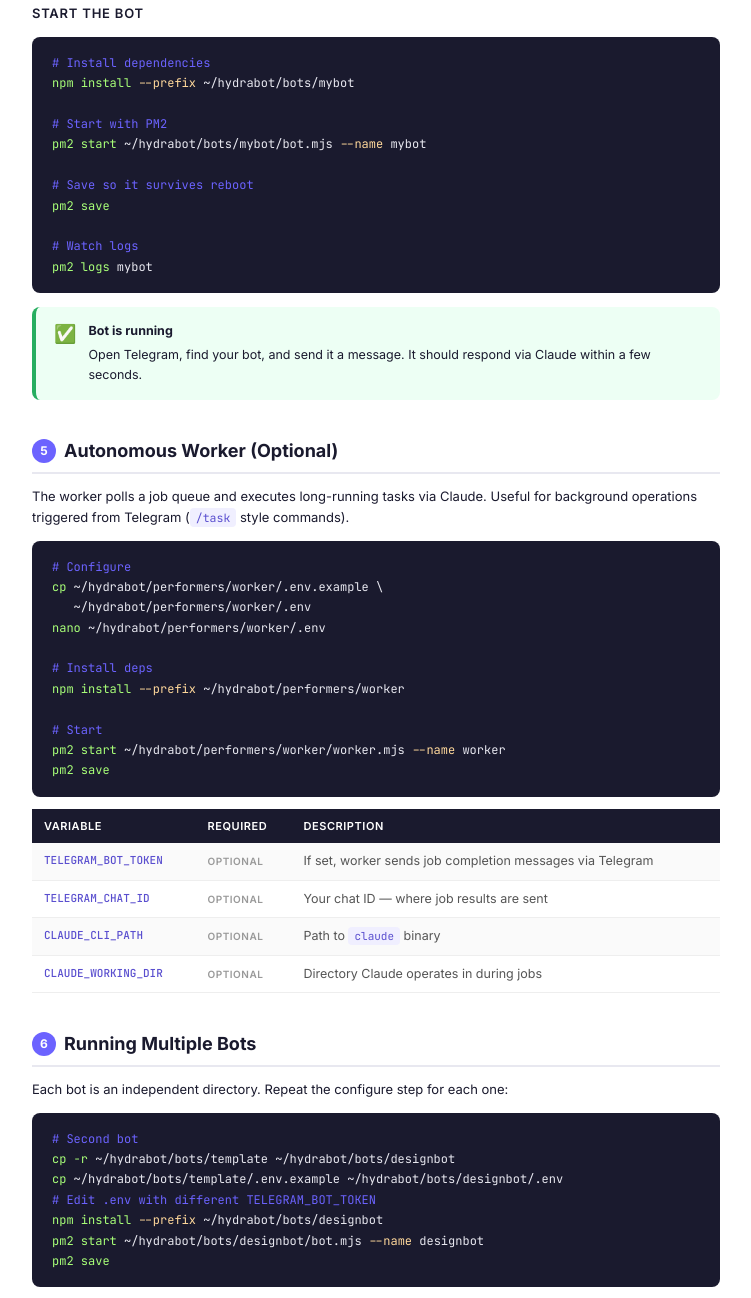
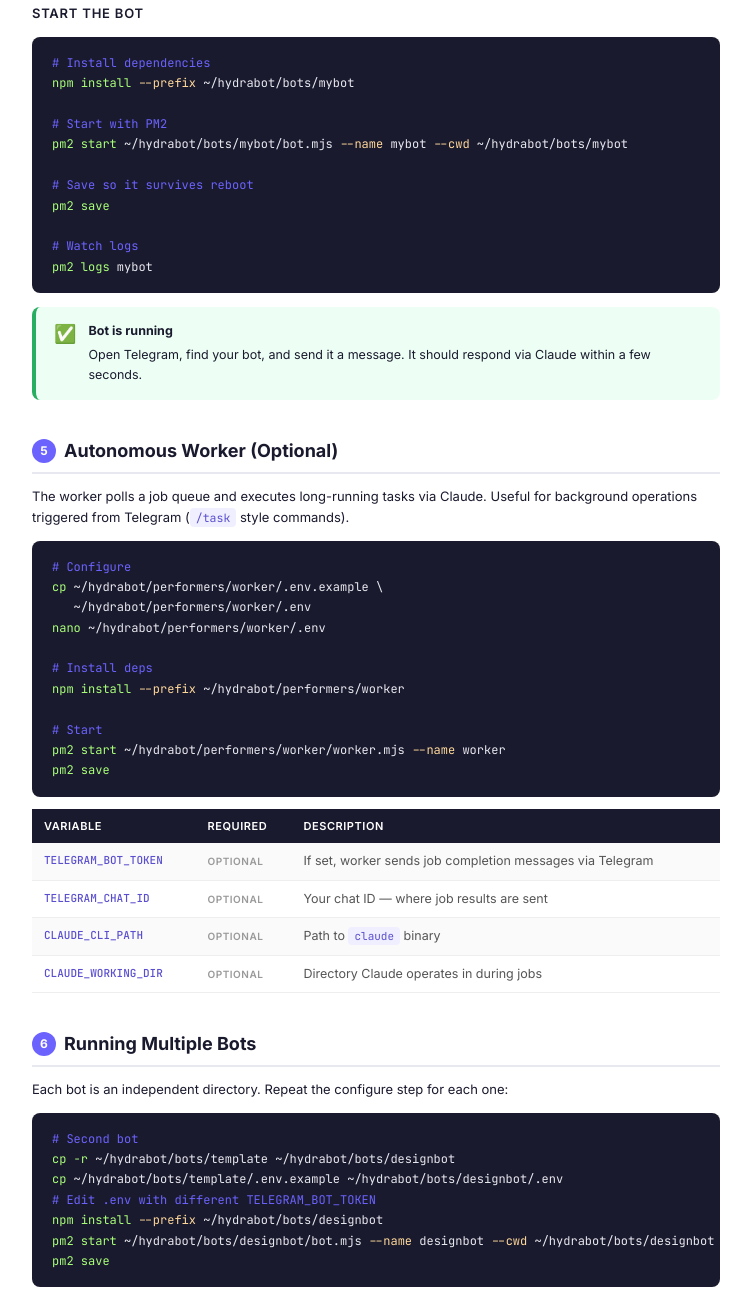
Before and after one commit to kobie3717/hydrabot, a plain HTML site: page docs/install-guide.html in a window 1280 px wide. Shown: the part 3491-4789 px from the top of the page, without its empty margins (264-1015 px from the left). Drawn offline with Linux system fonts and the light colour scheme.

Commit message:
fix .end cwd

```diff
--- a/docs/install-guide.html
+++ b/docs/install-guide.html
@@ -380,7 +380,7 @@ PM2 Bots  (grammy + Claude Code CLI)
 <span class="cmd">npm install</span> <span class="flag">--prefix</span> ~/hydrabot/bots/mybot
 
 <span class="comment"># Start with PM2</span>
-<span class="cmd">pm2 start</span> ~/hydrabot/bots/mybot/bot.mjs <span class="flag">--name</span> mybot
+<span class="cmd">pm2 start</span> ~/hydrabot/bots/mybot/bot.mjs <span class="flag">--name</span> mybot <span class="flag">--cwd</span> ~/hydrabot/bots/mybot
 
 <span class="comment"># Save so it survives reboot</span>
 <span class="cmd">pm2 save</span>
@@ -428,7 +428,7 @@ PM2 Bots  (grammy + Claude Code CLI)
 <span class="cmd">cp</span> ~/hydrabot/bots/template/.env.example ~/hydrabot/bots/designbot/.env
 <span class="comment"># Edit .env with different TELEGRAM_BOT_TOKEN</span>
 <span class="cmd">npm install</span> <span class="flag">--prefix</span> ~/hydrabot/bots/designbot
-<span class="cmd">pm2 start</span> ~/hydrabot/bots/designbot/bot.mjs <span class="flag">--name</span> designbot
+<span class="cmd">pm2 start</span> ~/hydrabot/bots/designbot/bot.mjs <span class="flag">--name</span> designbot <span class="flag">--cwd</span> ~/hydrabot/bots/designbot
 <span class="cmd">pm2 save</span></pre>
 
 <div class="callout info">
```
Also changed, not shown: README.md, 1 other file.
